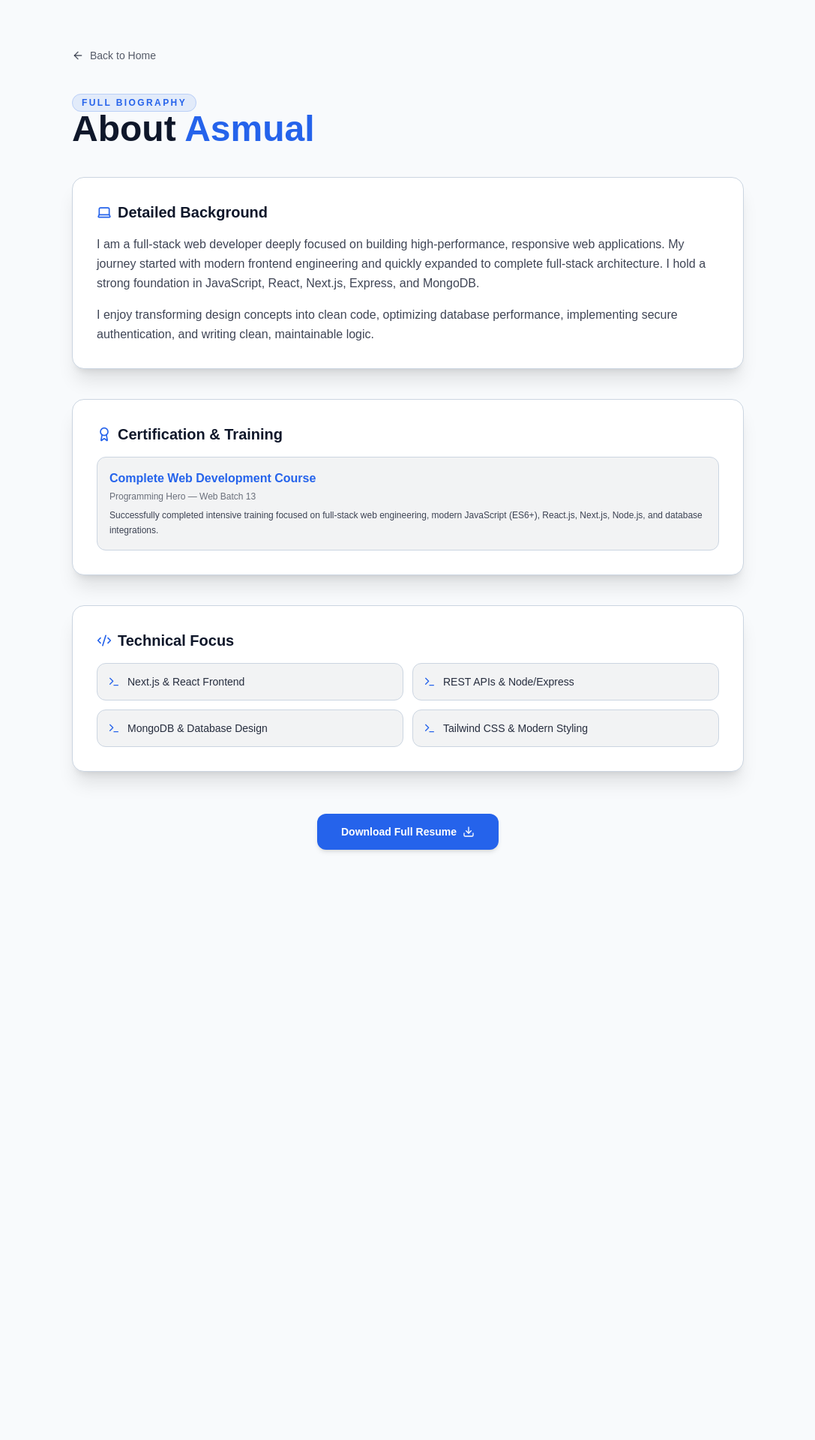
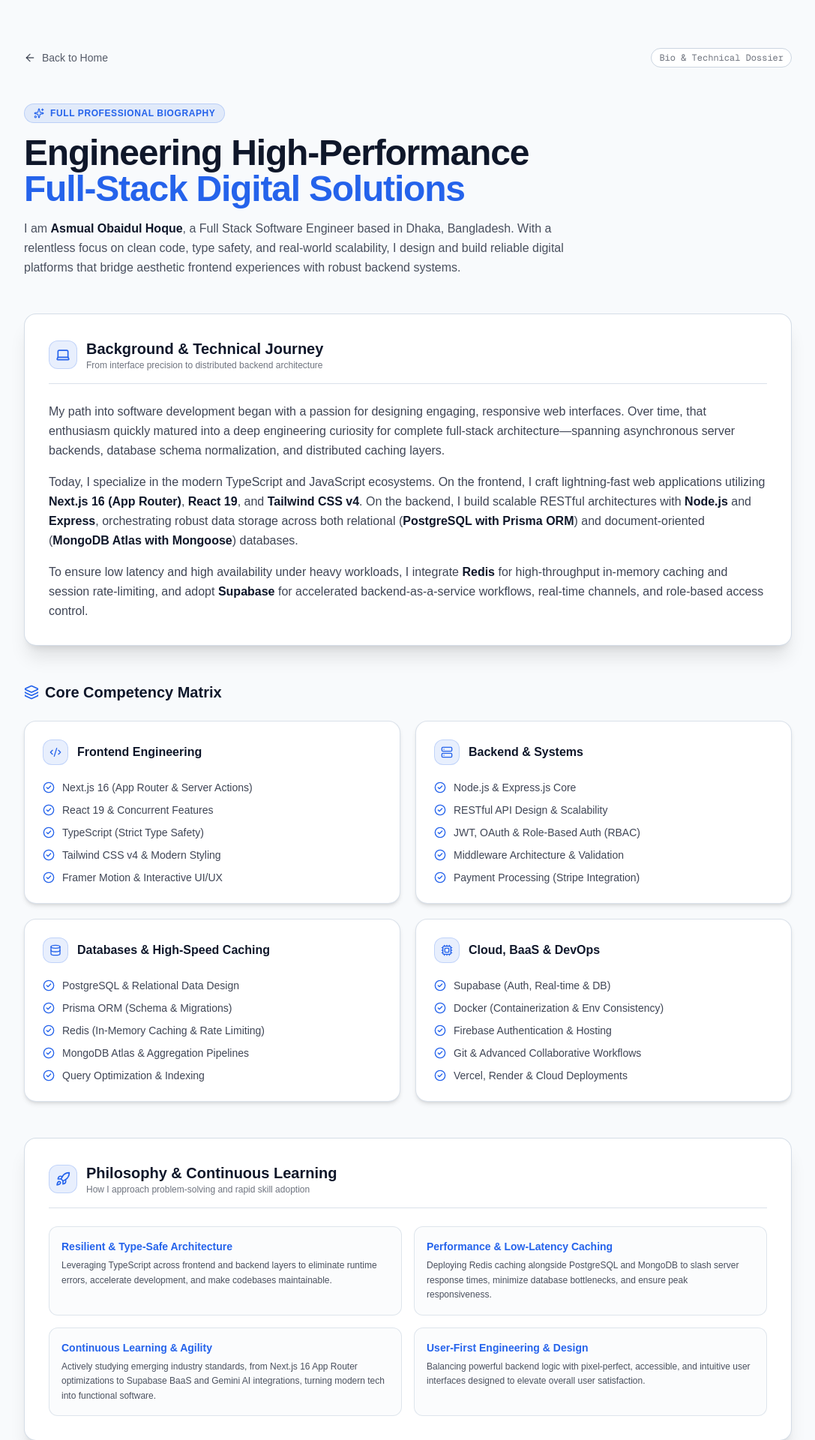
Before and after one commit to Asmual/Asmual-Portfolio.ts, a Next.js app: page /about in a window 1280 px wide. Shown: the top 1920 px of the page at 75% size, without its empty margins (96-1183 px from the left). Before the commit the page ends 1197 px from the top, so only its background shows below. Built offline with nearby package versions, Linux system fonts and the light colour scheme.

Commit message:
feat: enrich portfolio narrative, biography, hero, and footer with modern full-stack skills and continuous learning

```diff
--- a/src/app/about/page.tsx
+++ b/src/app/about/page.tsx
@@ -1,93 +1,258 @@
 import React from "react";
 import Link from "next/link";
-import { ArrowLeft, Code2, Award, Terminal, Laptop, Download } from "lucide-react";
+import {
+  ArrowLeft,
+  Code2,
+  Award,
+  Terminal,
+  Laptop,
+  Download,
+  Sparkles,
+  Database,
+  Server,
+  Rocket,
+  Cpu,
+  CheckCircle2,
+  ArrowRight,
+  ShieldCheck,
+  Layers
+} from "lucide-react";
+
+export const metadata = {
+  title: "Biography | Asmual Obaidul Hoque - Full Stack Software Engineer",
+  description: "Explore the background, technical journey, core competencies, and continuous learning philosophy of Asmual Obaidul Hoque.",
+};
 
 export default function AboutPage() {
+  const competencyMatrix = [
+    {
+      category: "Frontend Engineering",
+      icon: Code2,
+      skills: [
+        "Next.js 16 (App Router & Server Actions)",
+        "React 19 & Concurrent Features",
+        "TypeScript (Strict Type Safety)",
+        "Tailwind CSS v4 & Modern Styling",
+        "Framer Motion & Interactive UI/UX",
+      ],
+    },
+    {
+      category: "Backend & Systems",
+      icon: Server,
+      skills: [
+        "Node.js & Express.js Core",
+        "RESTful API Design & Scalability",
+        "JWT, OAuth & Role-Based Auth (RBAC)",
+        "Middleware Architecture & Validation",
+        "Payment Processing (Stripe Integration)",
+      ],
+    },
+    {
+      category: "Databases & High-Speed Caching",
+      icon: Database,
+      skills: [
+        "PostgreSQL & Relational Data Design",
+        "Prisma ORM (Schema & Migrations)",
+        "Redis (In-Memory Caching & Rate Limiting)",
+        "MongoDB Atlas & Aggregation Pipelines",
+        "Query Optimization & Indexing",
+      ],
+    },
+    {
+      category: "Cloud, BaaS & DevOps",
+      icon: Cpu,
+      skills: [
+        "Supabase (Auth, Real-time & DB)",
+        "Docker (Containerization & Env Consistency)",
+        "Firebase Authentication & Hosting",
+        "Git & Advanced Collaborative Workflows",
+        "Vercel, Render & Cloud Deployments",
+      ],
+    },
+  ];
+
+  const engineeringPrinciples = [
+    {
+      title: "Resilient & Type-Safe Architecture",
+      desc: "Leveraging TypeScript across frontend and backend layers to eliminate runtime errors, accelerate development, and make codebases maintainable.",
+    },
+    {
+      title: "Performance & Low-Latency Caching",
+      desc: "Deploying Redis caching alongside PostgreSQL and MongoDB to slash server response times, minimize database bottlenecks, and ensure peak responsiveness.",
+    },
+    {
+      title: "Continuous Learning & Agility",
+      desc: "Actively studying emerging industry standards, from Next.js 16 App Router optimizations to Supabase BaaS and Gemini AI integrations, turning modern tech into functional software.",
+    },
+    {
+      title: "User-First Engineering & Design",
+      desc: "Balancing powerful backend logic with pixel-perfect, accessible, and intuitive user interfaces designed to elevate overall user satisfaction.",
+    },
+  ];
+
   return (
     <main className="min-h-screen text-foreground py-16 px-4 sm:px-6 lg:px-8 transition-colors duration-300">
-      <div className="max-w-4xl mx-auto space-y-10">
+      <div className="max-w-5xl mx-auto space-y-12">
 
-        {/* Back Link */}
+        {/* Navigation Breadcrumb */}
+        <div className="flex items-center justify-between">
           <Link
             href="/"
-          className="inline-flex items-center gap-2 text-sm text-foreground/70 hover:text-accent transition-colors"
+            className="inline-flex items-center gap-2 text-sm text-foreground/70 hover:text-accent transition-colors group font-medium"
           >
-          <ArrowLeft className="w-4 h-4" />
+            <ArrowLeft className="w-4 h-4 group-hover:-translate-x-1 transition-transform" />
             <span>Back to Home</span>
           </Link>
+          <span className="text-xs font-mono text-foreground/60 border border-border px-2.5 py-1 rounded-full bg-card-bg">
+            Bio &amp; Technical Dossier
+          </span>
+        </div>
 
         {/* Page Header */}
-        <div className="space-y-3">
-          <span className="text-accent text-xs font-semibold tracking-[0.2em] uppercase bg-accent/10 px-3 py-1 rounded-full border border-accent/20">
-            Full Biography
-          </span>
-          <h1 className="text-4xl sm:text-5xl font-extrabold text-foreground">
-            About <span className="text-accent">Asmual </span>
+        <div className="space-y-4">
+          <div className="inline-flex items-center gap-2 px-3 py-1 rounded-full bg-accent/10 border border-accent/20 text-accent text-xs font-semibold uppercase tracking-wider">
+            <Sparkles className="w-3.5 h-3.5" />
+            <span>Full Professional Biography</span>
+          </div>
+          <h1 className="text-3xl sm:text-5xl font-extrabold text-foreground tracking-tight">
+            Engineering High-Performance <br className="hidden sm:inline" />
+            <span className="text-accent">Full-Stack Digital Solutions</span>
           </h1>
-        </div>
-
-        {/* Detailed Background */}
-        <div className="bg-card-bg border border-border rounded-2xl p-6 sm:p-8 space-y-4 shadow-xl">
-          <h2 className="text-xl font-bold text-foreground flex items-center gap-2">
-            <Laptop className="w-5 h-5 text-accent" /> Detailed Background
-          </h2>
-          <p className="text-foreground/80 text-sm sm:text-base leading-relaxed">
-            I am a full-stack web developer deeply focused on building high-performance, responsive web applications. My journey started with modern frontend engineering and quickly expanded to complete full-stack architecture. I hold a strong foundation in JavaScript, React, Next.js, Express, and MongoDB.
-          </p>
-          <p className="text-foreground/80 text-sm sm:text-base leading-relaxed">
-            I enjoy transforming design concepts into clean code, optimizing database performance, implementing secure authentication, and writing clean, maintainable logic.
+          <p className="text-sm sm:text-base text-foreground/75 max-w-3xl leading-relaxed">
+            I am <strong className="text-foreground">Asmual Obaidul Hoque</strong>, a Full Stack Software Engineer based in Dhaka, Bangladesh. With a relentless focus on clean code, type safety, and real-world scalability, I design and build reliable digital platforms that bridge aesthetic frontend experiences with robust backend systems.
           </p>
         </div>
 
-        {/* Certification & Accomplishments */}
-        <div className="bg-card-bg border border-border rounded-2xl p-6 sm:p-8 space-y-4 shadow-xl">
-          <h2 className="text-xl font-bold text-foreground flex items-center gap-2">
-            <Award className="w-5 h-5 text-accent" /> Certification & Training
-          </h2>
-          <div className="p-4 bg-foreground/5 rounded-xl border border-border">
-            <h3 className="text-base font-semibold text-accent">Complete Web Development Course</h3>
-            <p className="text-xs text-foreground/60 mt-1">Programming Hero — Web Batch 13</p>
-            <p className="text-xs text-foreground/80 mt-2 leading-relaxed">
-              Successfully completed intensive training focused on full-stack web engineering, modern JavaScript (ES6+), React.js, Next.js, Node.js, and database integrations.
-            </p>
+        {/* Executive Background & Narrative */}
+        <section className="bg-card-bg border border-border/80 rounded-2xl p-6 sm:p-8 space-y-6 shadow-xl">
+          <div className="flex items-center gap-3 border-b border-border/70 pb-4">
+            <div className="p-2 rounded-xl bg-accent/10 text-accent border border-accent/20">
+              <Laptop className="w-5 h-5" />
+            </div>
+            <div>
+              <h2 className="text-lg sm:text-xl font-bold text-foreground">Background &amp; Technical Journey</h2>
+              <p className="text-xs text-foreground/60">From interface precision to distributed backend architecture</p>
             </div>
           </div>
 
-        {/* Tech Stack Focus */}
-        <div className="bg-card-bg border border-border rounded-2xl p-6 sm:p-8 space-y-4 shadow-xl">
-          <h2 className="text-xl font-bold text-foreground flex items-center gap-2">
-            <Code2 className="w-5 h-5 text-accent" /> Technical Focus
-          </h2>
-          <div className="grid grid-cols-1 sm:grid-cols-2 gap-3 text-sm text-foreground/90">
-            <div className="bg-foreground/5 p-3.5 rounded-xl border border-border flex items-center gap-2.5">
-              <Terminal className="w-4 h-4 text-accent" />
-              <span>Next.js & React Frontend</span>
+          <div className="space-y-4 text-sm sm:text-base text-foreground/80 leading-relaxed">
+            <p>
+              My path into software development began with a passion for designing engaging, responsive web interfaces. Over time, that enthusiasm quickly matured into a deep engineering curiosity for complete full-stack architecture—spanning asynchronous server backends, database schema normalization, and distributed caching layers.
+            </p>
+            <p>
+              Today, I specialize in the modern TypeScript and JavaScript ecosystems. On the frontend, I craft lightning-fast web applications utilizing <strong className="text-foreground">Next.js 16 (App Router)</strong>, <strong className="text-foreground">React 19</strong>, and <strong className="text-foreground">Tailwind CSS v4</strong>. On the backend, I build scalable RESTful architectures with <strong className="text-foreground">Node.js</strong> and <strong className="text-foreground">Express</strong>, orchestrating robust data storage across both relational (<strong className="text-foreground">PostgreSQL with Prisma ORM</strong>) and document-oriented (<strong className="text-foreground">MongoDB Atlas with Mongoose</strong>) databases.
+            </p>
+            <p>
+              To ensure low latency and high availability under heavy workloads, I integrate <strong className="text-foreground">Redis</strong> for high-throughput in-memory caching and session rate-limiting, and adopt <strong className="text-foreground">Supabase</strong> for accelerated backend-as-a-service workflows, real-time channels, and role-based access control.
+            </p>
           </div>
-            <div className="bg-foreground/5 p-3.5 rounded-xl border border-border flex items-center gap-2.5">
-              <Terminal className="w-4 h-4 text-accent" />
-              <span>REST APIs & Node/Express</span>
+        </section>
+
+        {/* Technical Competencies Matrix */}
+        <section className="space-y-6">
+          <div className="flex items-center gap-2">
+            <Layers className="w-5 h-5 text-accent" />
+            <h2 className="text-lg sm:text-xl font-bold text-foreground">Core Competency Matrix</h2>
           </div>
-            <div className="bg-foreground/5 p-3.5 rounded-xl border border-border flex items-center gap-2.5">
-              <Terminal className="w-4 h-4 text-accent" />
-              <span>MongoDB & Database Design</span>
+
+          <div className="grid grid-cols-1 md:grid-cols-2 gap-5">
+            {competencyMatrix.map((item, idx) => {
+              const Icon = item.icon;
+              return (
+                <div
+                  key={idx}
+                  className="bg-card-bg border border-border/70 rounded-2xl p-5 sm:p-6 space-y-4 shadow-md hover:border-accent/40 transition-colors"
+                >
+                  <div className="flex items-center gap-3">
+                    <div className="p-2 rounded-xl bg-accent/10 border border-accent/20 text-accent">
+                      <Icon className="w-4 h-4" />
                     </div>
-            <div className="bg-foreground/5 p-3.5 rounded-xl border border-border flex items-center gap-2.5">
-              <Terminal className="w-4 h-4 text-accent" />
-              <span>Tailwind CSS & Modern Styling</span>
+                    <h3 className="text-base font-bold text-foreground">{item.category}</h3>
                   </div>
+
+                  <ul className="space-y-2.5 pt-1">
+                    {item.skills.map((skill, sIdx) => (
+                      <li key={sIdx} className="flex items-start gap-2.5 text-xs sm:text-sm text-foreground/80">
+                        <CheckCircle2 className="w-4 h-4 text-accent shrink-0 mt-0.5" />
+                        <span>{skill}</span>
+                      </li>
+                    ))}
+                  </ul>
+                </div>
+              );
+            })}
+          </div>
+        </section>
+
+        {/* Engineering Philosophy & Continuous Learning */}
+        <section className="bg-card-bg border border-border/80 rounded-2xl p-6 sm:p-8 space-y-6 shadow-xl">
+          <div className="flex items-center gap-3 border-b border-border/70 pb-4">
+            <div className="p-2 rounded-xl bg-accent/10 text-accent border border-accent/20">
+              <Rocket className="w-5 h-5" />
+            </div>
+            <div>
+              <h2 className="text-lg sm:text-xl font-bold text-foreground">Philosophy &amp; Continuous Learning</h2>
+              <p className="text-xs text-foreground/60">How I approach problem-solving and rapid skill adoption</p>
             </div>
           </div>
 
-        {/* Action CTA */}
-        <div className="pt-4 flex justify-center">
+          <div className="grid grid-cols-1 sm:grid-cols-2 gap-4">
+            {engineeringPrinciples.map((item, idx) => (
+              <div key={idx} className="p-4 rounded-xl bg-background/50 border border-border/60 space-y-1.5">
+                <h3 className="text-sm font-bold text-accent">{item.title}</h3>
+                <p className="text-xs text-foreground/75 leading-relaxed">{item.desc}</p>
+              </div>
+            ))}
+          </div>
+        </section>
+
+        {/* Training, Certifications & Credentials */}
+        <section className="bg-card-bg border border-border/80 rounded-2xl p-6 sm:p-8 space-y-5 shadow-xl">
+          <div className="flex items-center gap-3 border-b border-border/70 pb-4">
+            <div className="p-2 rounded-xl bg-accent/10 text-accent border border-accent/20">
+              <Award className="w-5 h-5" />
+            </div>
+            <div>
+              <h2 className="text-lg sm:text-xl font-bold text-foreground">Training &amp; Verified Certifications</h2>
+              <p className="text-xs text-foreground/60">Structured curriculum and practical capstone execution</p>
+            </div>
+          </div>
+
+          <div className="p-5 bg-background/60 rounded-xl border border-border/60 space-y-2">
+            <div className="flex flex-wrap items-center justify-between gap-2">
+              <h3 className="text-base font-bold text-accent">Complete Web Development Course</h3>
+              <span className="text-[11px] font-mono px-2.5 py-0.5 rounded-md bg-accent/10 border border-accent/20 text-accent font-semibold">
+                Programming Hero — Web Batch 13
+              </span>
+            </div>
+            <p className="text-xs sm:text-sm text-foreground/80 leading-relaxed pt-1">
+              Graduated from an intensive, hands-on software development program covering modern JavaScript (ES6+), React.js, Next.js, Node.js, Express, MongoDB Atlas, relational databases, REST API design, state management, and real-world deployment practices.
+            </p>
+            <div className="flex items-center gap-2 pt-2 text-xs text-emerald-500 font-semibold">
+              <ShieldCheck className="w-4 h-4" />
+              <span>Verified Certificate of Completion &amp; Capstone Delivery</span>
+            </div>
+          </div>
+        </section>
+
+        {/* Action CTAs */}
+        <div className="pt-4 flex flex-wrap justify-center gap-4">
           <a
-            href="/resume/resume.pdf"
+            href="/resume/Asmual Obaidul Hoque - Full Stack Developer-Resume.pdf"
             download="Asmual-Obaidul-Hoque-Resume.pdf"
-            className="inline-flex items-center gap-2 px-8 py-3.5 rounded-xl bg-accent text-white font-semibold text-sm shadow-md hover:bg-accent/90 transition-all duration-300"
+            className="inline-flex items-center gap-2 px-7 py-3 rounded-xl bg-accent text-white font-semibold text-sm shadow-md hover:bg-accent/90 transition-all duration-300"
           >
             <span>Download Full Resume</span>
             <Download className="w-4 h-4" />
           </a>
+
+          <Link
+            href="/#contact"
+            className="inline-flex items-center gap-2 px-7 py-3 rounded-xl bg-card-bg border border-border hover:border-accent hover:text-accent text-foreground font-semibold text-sm transition-all duration-300 shadow-xs group"
+          >
+            <span>Let&apos;s Build Together</span>
+            <ArrowRight className="w-4 h-4 group-hover:translate-x-1 transition-transform" />
+          </Link>
         </div>
 
       </div>
--- a/src/components/sections/About.tsx
+++ b/src/components/sections/About.tsx
@@ -21,22 +21,22 @@
     {
       icon: Code2,
       title: "Frontend Engineering",
-      desc: "Pixel-perfect, responsive web apps using React 19, Next.js 15, and Tailwind CSS.",
+      desc: "Pixel-perfect, responsive web apps using React 19, Next.js 16, TypeScript, and Tailwind CSS v4.",
     },
     {
       icon: Database,
-      title: "Backend & Database",
-      desc: "Robust RESTful APIs, authentication with JWT, MongoDB aggregations & PostgreSQL.",
+      title: "Backend & Data Architecture",
+      desc: "Scalable RESTful APIs with Node.js & Express, PostgreSQL, Prisma ORM, and MongoDB Atlas.",
     },
     {
       icon: Zap,
-      title: "Performance & UX",
-      desc: "Fast load times, smooth Framer Motion animations, and modern architecture.",
+      title: "Cloud, Caching & BaaS",
+      desc: "High-throughput Redis caching, Supabase BaaS, Docker containerization, and secure auth.",
     },
     {
       icon: Globe2,
-      title: "Remote Collaboration",
-      desc: "Agile workflows, clean Git version control, and clear communication.",
+      title: "Continuous Learning & Agility",
+      desc: "Rapidly adopting emerging technologies, clean architectural patterns, and collaborative Git workflows.",
     },
   ];
 
@@ -73,10 +73,10 @@
           >
             <div className="space-y-4 text-foreground/80 text-sm sm:text-base leading-relaxed bg-card-bg/40 p-5 sm:p-6 rounded-2xl border border-border/60">
               <p>
-                Hello! I&apos;m <strong className="text-foreground font-bold">Asmual Obaidul Hoque</strong>, a Full Stack Developer based in Bangladesh. I specialize in the modern JavaScript / TypeScript ecosystem—building full-stack products with <span className="text-accent font-semibold">React, Next.js, Node.js, Express,</span> and <span className="text-accent font-semibold">MongoDB</span>.
+                Hello! I&apos;m <strong className="text-foreground font-bold">Asmual Obaidul Hoque</strong>, a Full Stack Software Engineer based in Bangladesh. I specialize in engineering resilient, high-performance web applications across the modern TypeScript ecosystem—architecting end-to-end solutions with <span className="text-accent font-semibold">Next.js 16, React 19, Node.js, Express, PostgreSQL,</span> and <span className="text-accent font-semibold">MongoDB</span>.
               </p>
               <p className="text-xs sm:text-sm text-foreground/75">
-                Whether creating interactive client applications, designing scalable backend APIs, or integrating payment gateways like Stripe, my focus is always on clean architecture, security, and exceptional performance.
+                Driven by continuous learning, I actively expand my technical repertoire with cutting-edge tools like <span className="text-foreground font-semibold">Redis in-memory caching</span>, <span className="text-foreground font-semibold">Supabase</span>, and <span className="text-foreground font-semibold">Docker</span>. From crafting interactive client interfaces and secure payment workflows to designing robust database schemas and high-throughput APIs, I prioritize clean architectural patterns, type safety, and real-world performance.
               </p>
             </div>
 
--- a/src/components/sections/Hero.tsx
+++ b/src/components/sections/Hero.tsx
@@ -16,10 +16,10 @@
 export default function Hero() {
   // eslint-disable-next-line react-hooks/exhaustive-deps
   const titles = [
-    "Full Stack Web Developer",
-    "MERN Stack Specialist",
-    "React & Next.js Architect",
-    "TypeScript & REST API Engineer",
+    "Full Stack Software Engineer",
+    "Next.js 16 & TypeScript Architect",
+    "Node.js, Express & REST API Engineer",
+    "PostgreSQL, Redis & MongoDB Developer",
   ];
 
   const [currentTitleIndex, setCurrentTitleIndex] = useState(0);
@@ -89,8 +89,8 @@
             </div>
 
             {/* Bio Description */}
-            <p className="max-w-lg text-xs sm:text-sm text-foreground/80 leading-relaxed">
-              Specialized in engineering robust, modern full-stack web applications with <span className="text-foreground font-semibold">Next.js, React, Node.js, Express, and MongoDB</span>. Focused on clean architecture, secure authentication, high-performance database indexing, and delightful user interfaces.
+            <p className="max-w-xl text-xs sm:text-sm text-foreground/80 leading-relaxed">
+              Full-stack software engineer building reliable, high-performance web systems with <span className="text-foreground font-semibold">Next.js 16, React 19, TypeScript, and Node.js</span>. Specialized in scalable backend architectures with <span className="text-foreground font-semibold">PostgreSQL, MongoDB, and Redis caching</span>, BaaS integrations with <span className="text-foreground font-semibold">Supabase</span>, and continuous modern engineering.
             </p>
 
             {/* Quick Metrics / Highlights Strip */}
@@ -210,12 +210,12 @@
                   <Code2 className="w-3 h-3" />
                 </div>
                 <div className="text-left">
-                  <p className="text-[9px] font-mono font-bold text-foreground leading-tight">Next.js 15 &amp; React</p>
-                  <p className="text-[7.5px] text-foreground/60 leading-none">Frontend Architect</p>
+                  <p className="text-[9px] font-mono font-bold text-foreground leading-tight">Next.js 16 &amp; React 19</p>
+                  <p className="text-[7.5px] text-foreground/60 leading-none">Frontend &amp; App Architecture</p>
                 </div>
               </motion.div>
 
-              {/* Floating Chip 2: Full Stack MERN (Bottom-Right) */}
+              {/* Floating Chip 2: Database & Backend (Bottom-Right) */}
               <motion.div
                 initial={{ opacity: 0, y: -10 }}
                 animate={{ opacity: 1, y: 0 }}
@@ -226,8 +226,8 @@
                   <Terminal className="w-3 h-3" />
                 </div>
                 <div className="text-left">
-                  <p className="text-[9px] font-mono font-bold text-foreground leading-tight">MERN &amp; REST APIs</p>
-                  <p className="text-[7.5px] text-foreground/60 leading-none">Database &amp; Node.js</p>
+                  <p className="text-[9px] font-mono font-bold text-foreground leading-tight">Postgres, Redis &amp; APIs</p>
+                  <p className="text-[7.5px] text-foreground/60 leading-none">Backend &amp; Distributed Caching</p>
                 </div>
               </motion.div>
             </div>
```
Also changed, not shown: src/components/layout/Footer.tsx (+4 -4 lines), 1 other file (tests, documents, lock files or other folders). Lines whose indentation alone changed are shown as unchanged.
